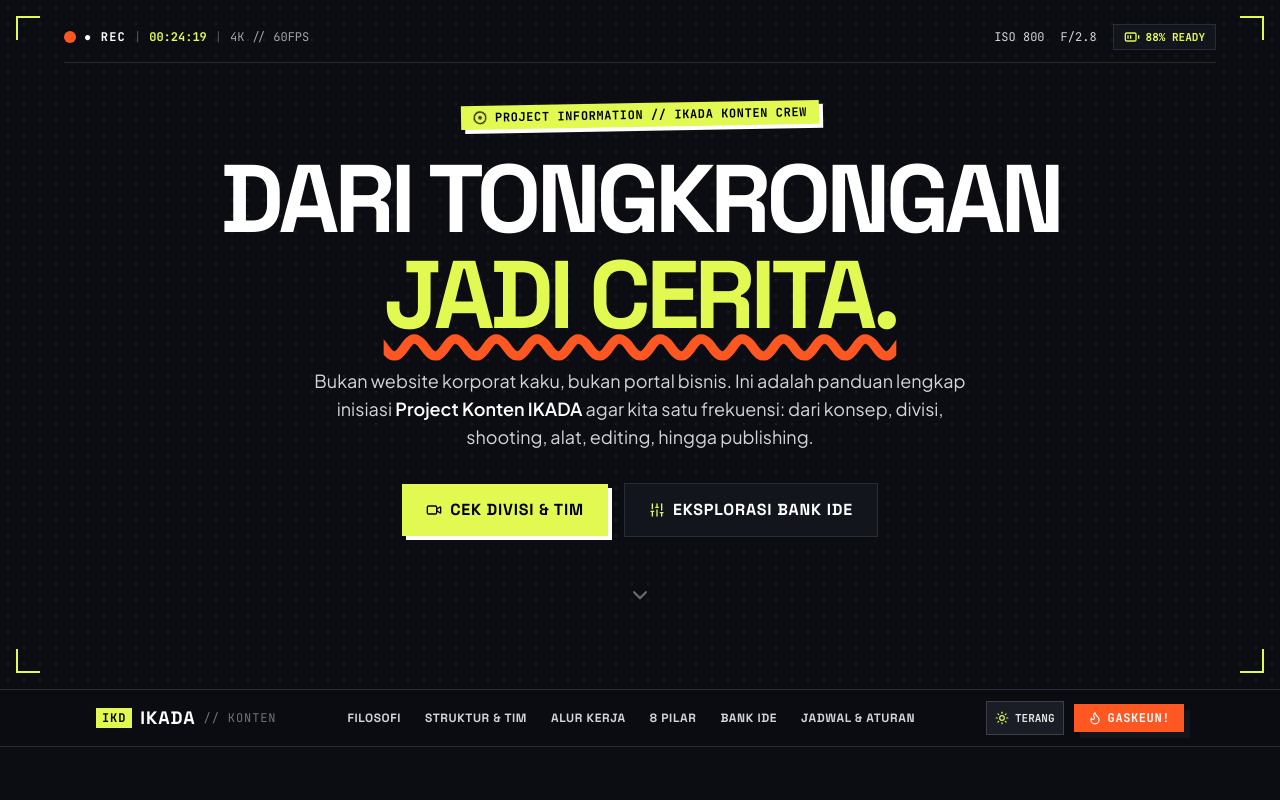
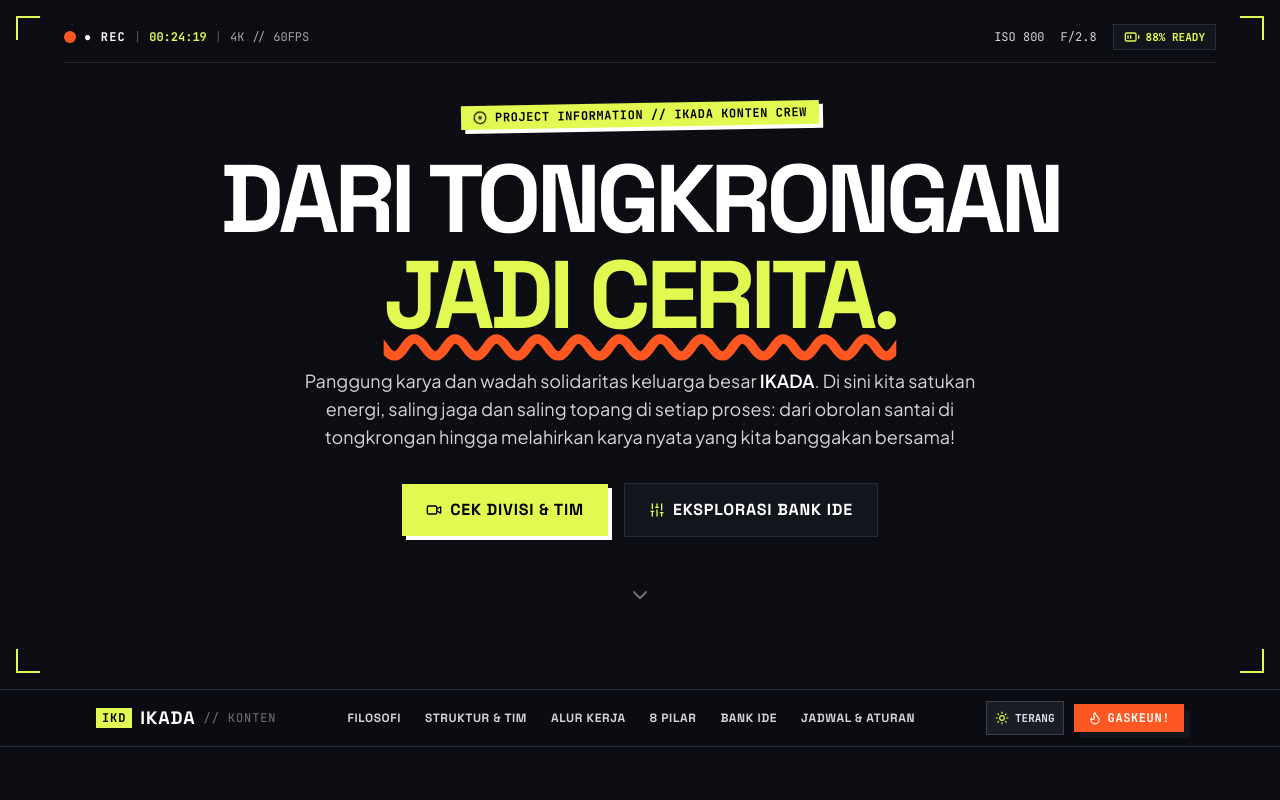
Before and after one commit to mhmmdragilpy/web-ikada, a React (Vite) app: page / in a window 1280 px wide. Shown: the top 800 px of the page. Built offline with nearby package versions, Linux system fonts and the light colour scheme.

Commit message:
style: perbarui deskripsi header dengan pesan optimisme dan solidaritas keluarga besar IKADA

```diff
--- a/src/components/Header.jsx
+++ b/src/components/Header.jsx
@@ -50,9 +50,10 @@ export default function Header() {
         </h1>
 
         <p className="max-w-2xl mx-auto text-base sm:text-lg text-zinc-700 dark:text-zinc-300 leading-relaxed mb-8">
-          Bukan website korporat kaku, bukan portal bisnis. Ini adalah panduan lengkap inisiasi
-          <span className="text-zinc-900 dark:text-white font-semibold"> Project Konten IKADA</span> agar kita satu frekuensi:
-          dari konsep, divisi, shooting, alat, editing, hingga publishing.
+          Panggung karya dan wadah solidaritas keluarga besar
+          <span className="text-zinc-900 dark:text-white font-semibold"> IKADA</span>.
+          Di sini kita satukan energi, saling jaga dan saling topang di setiap proses:
+          dari obrolan santai di tongkrongan hingga melahirkan karya nyata yang kita banggakan bersama!
         </p>
 
         {/* Action CTAs */}
```
